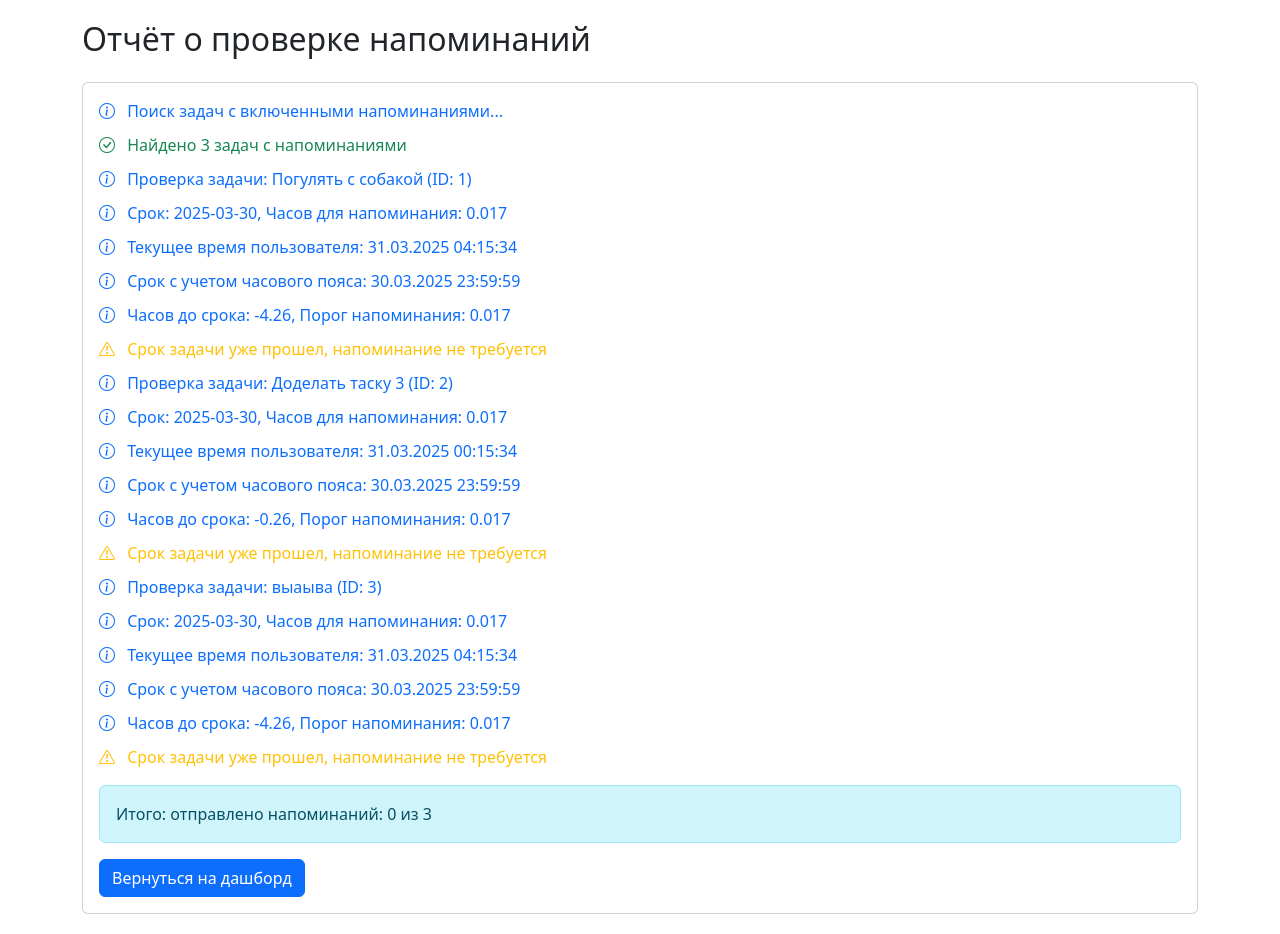
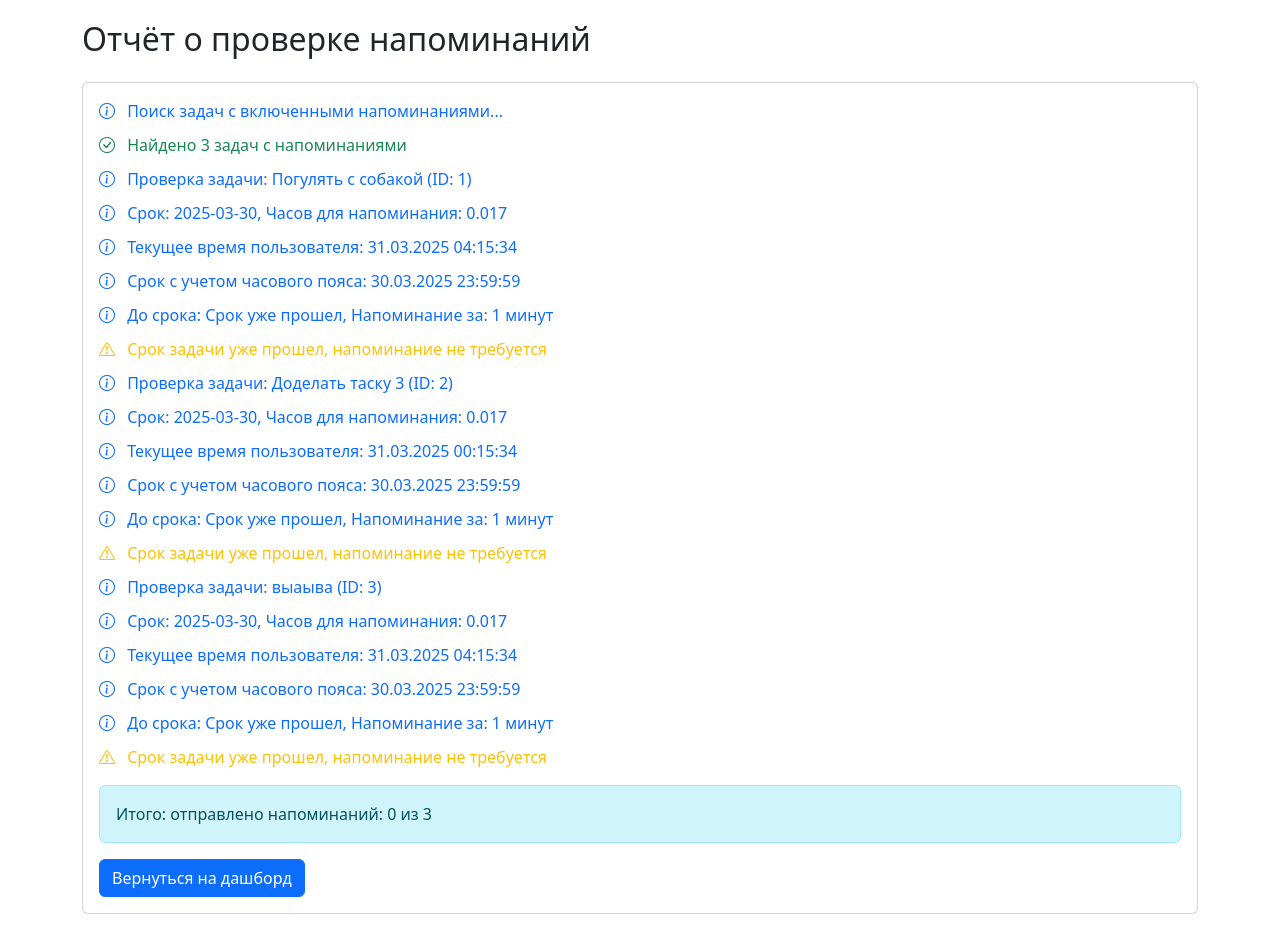
Before and after one commit to ecxqua/ToDoList, a Flask app: page /send_reminders in a window 1280 px wide. Run offline with Flask 3, Linux system fonts and the light colour scheme; data comes from the database, SQL or seed files in the repository; both versions use the stored data as it was after the commit.

Commit message:
Enhance user registration and improve reminder notifications.  Adds automatic timezone detection, clarifies reminder messaging, and improves user experience.
Replit-Commit-Author: Agent
Replit-Commit-Session-Id: 2627d8f5-ef73-426a-8ab7-4b9d30389849
Replit-Commit-Screenshot-Url: https://storage.googleapis.com/screenshot-production-us-central1/42464be3-7868-4ec6-80e6-0117a5d761dc/9e20a928-c512-4771-84b6-aaaa34ee0997.jpg

```diff
--- a/app.py
+++ b/app.py
@@ -156,6 +156,7 @@ def register():
         password = request.form['password']
         email = request.form['email']
         timezone_name = request.form.get('timezone', 'Europe/Moscow')
+        auto_timezone = request.form.get('auto_timezone') == 'on'
 
         conn = sqlite3.connect('tasks.db')
         c = conn.cursor()
@@ -171,8 +172,8 @@ def register():
         # Hash password and save user
         password_hash = generate_password_hash(password)
         c.execute(
-            "INSERT INTO users (username, password, email, timezone) VALUES (?, ?, ?, ?)",
-            (username, password_hash, email, timezone_name))
+            "INSERT INTO users (username, password, email, timezone, auto_timezone) VALUES (?, ?, ?, ?, ?)",
+            (username, password_hash, email, timezone_name, 1 if auto_timezone else 0))
         conn.commit()
         conn.close()
 
@@ -799,25 +800,43 @@ def send_reminders():
             now = datetime.now(user_tz)
             time_until_due = localized_due_date - now
             hours_until_due = time_until_due.total_seconds() / 3600
+
+            # Рассчитываем порог напоминания в минутах
+            # Переводим напоминание из часов в минуты для удобства
+            reminder_minutes = float(reminder_hours) * 60
+            minutes_until_due = hours_until_due * 60
+
+            # Создаем понятные тексты для логов и интерфейса
+            # Форматируем время до дедлайна
+            time_left_text = ""
+            if hours_until_due < 0:
+                time_left_text = "Срок уже прошел"
+            elif hours_until_due < 1:
+                time_left_text = f"Осталось {int(minutes_until_due)} минут"
+            elif hours_until_due < 24:
+                time_left_text = f"Осталось {int(hours_until_due)} часов и {int(minutes_until_due % 60)} минут"
+            else:
+                days = int(hours_until_due / 24)
+                hours = int(hours_until_due % 24)
+                time_left_text = f"Осталось {days} дней и {hours} часов"
+
+            # Форматируем порог напоминания
+            threshold_text = ""
+            if reminder_minutes < 60:
+                threshold_text = f"{int(reminder_minutes)} минут"
+            else:
+                threshold_text = f"{float(reminder_hours):.1f} часов"
+
             add_log(f"Текущее время пользователя: {now.strftime('%d.%m.%Y %H:%M:%S')}")
             add_log(f"Срок с учетом часового пояса: {localized_due_date.strftime('%d.%m.%Y %H:%M:%S')}")
-            add_log(f"Часов до срока: {hours_until_due:.2f}, Порог напоминания: {reminder_hours}")
+            add_log(f"До срока: {time_left_text}, Напоминание за: {threshold_text}")
 
             # Проверяем, есть ли запрос на тестовую отправку
             is_test_mode = request.args.get('test_mode') == '1'
 
-            # Переводим часы в минуты для более точного сравнения
-            minutes_until_due = hours_until_due * 60
-            reminder_minutes = float(reminder_hours) * 60
-
             # Отправляем напоминание, если время меньше порога или включен тестовый режим
             if is_test_mode or (0 <= minutes_until_due <= reminder_minutes):
-                # Форматируем сообщение о напоминании с минутами или часами
-                if hours_until_due < 1:
-                    minutes_until_due_rounded = round(minutes_until_due)
-                    add_log(f"Пора отправлять напоминание! Осталось {minutes_until_due_rounded} минут до срока.", "success")
-                else:
-                    add_log(f"Пора отправлять напоминание! Осталось {hours_until_due:.2f} часов до срока.", "success")
+                add_log(f"Пора отправлять напоминание! {time_left_text} до срока.", "success")
                 try:
                     # Определяем, это тестовый режим или нет
                     subject = 'Тестовое напоминание о задаче' if is_test_mode else 'Напоминание о задаче'
@@ -940,18 +959,26 @@ def set_timezone():
         session['timezone'] = timezone_name
 
         # Если пользователь авторизован, сохраняем в базу
-        if 'user_id' in session and auto_detected:
+        if 'user_id' in session:
             conn = sqlite3.connect('tasks.db')
             c = conn.cursor()
 
-            # Обновляем только если у пользователя включено автоопределение
-            c.execute("SELECT auto_timezone FROM users WHERE id = ?", (session['user_id'],))
-            result = c.fetchone()
+            # Если это автоматическое определение
+            if auto_detected:
+                # Сначала проверим, включено ли у пользователя автоопределение
+                c.execute("SELECT auto_timezone FROM users WHERE id = ?", (session['user_id'],))
+                result = c.fetchone()
 
-            if result and result[0]:
+                if result and result[0]:
+                    # Если включено, обновляем часовой пояс
+                    c.execute("UPDATE users SET timezone = ? WHERE id = ?", (timezone_name, session['user_id']))
+                    conn.commit()
+                    logger.info(f"Часовой пояс пользователя (ID: {session['user_id']}) автоматически обновлен на {timezone_name}")
+            else:
+                # Если это ручная установка через форму, просто обновляем часовой пояс
                 c.execute("UPDATE users SET timezone = ? WHERE id = ?", (timezone_name, session['user_id']))
                 conn.commit()
-                logger.info(f"Часовой пояс пользователя (ID: {session['user_id']}) автоматически обновлен на {timezone_name}")
+                logger.info(f"Часовой пояс пользователя (ID: {session['user_id']}) вручную обновлен на {timezone_name}")
 
             conn.close()
 
```
Also changed, not shown: templates/register.html (+13 -1 lines), attached_assets/image_1743359925041.png (added), tasks.db.
